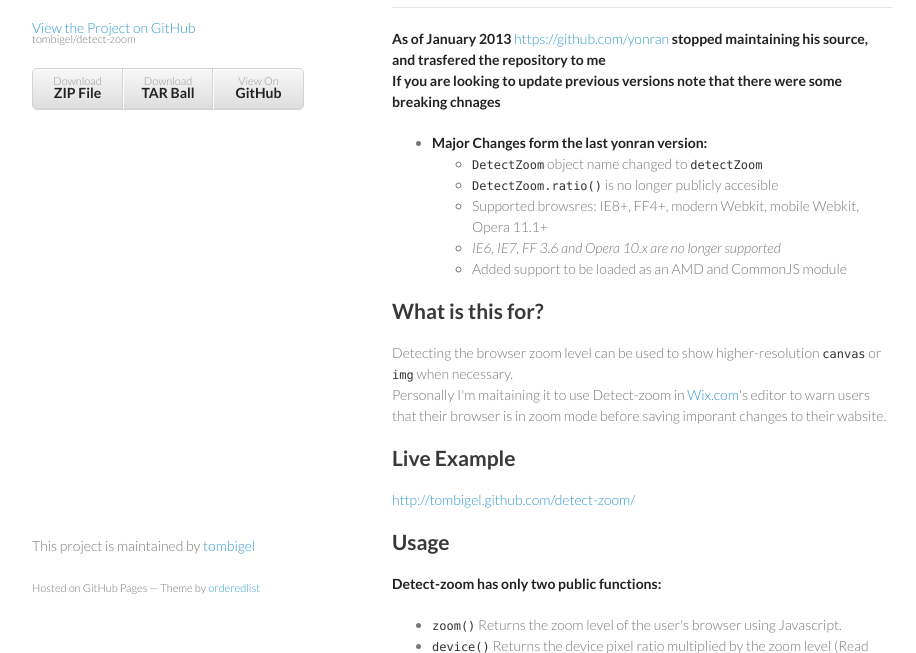
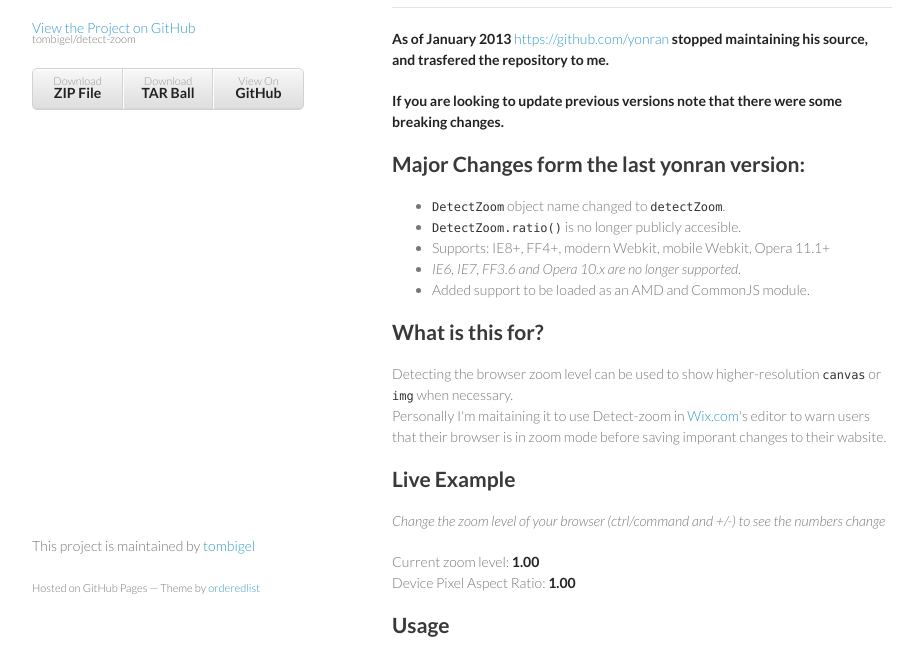
Before and after one commit to tombigel/detect-zoom, a plain HTML site: page index.html in a window 1280 px wide. Shown: the part 133-786 px from the top of the page, without its empty margins (178-1094 px from the left). Drawn offline with nearby package versions, Linux system fonts and the light colour scheme.

Commit message:
re-added files

```diff
--- a/index.html
+++ b/index.html
@@ -16,72 +16,93 @@
 <div class="wrapper">
     <header>
         <h1>Detect-zoom</h1>
+
         <p>Detect zoom level using Javascript</p>
 
-        <p class="view"><a href="https://github.com/tombigel/detect-zoom">View the Project on GitHub <small>tombigel/detect-zoom</small></a></p>
-
+        <p class="view">
+            <a href="https://github.com/tombigel/detect-zoom">View the Project on GitHub
+                <small>tombigel/detect-zoom</small>
+            </a></p>
 
         <ul>
-          <li><a href="https://github.com/tombigel/detect-zoom/zipball/master">Download <strong>ZIP File</strong></a></li>
-          <li><a href="https://github.com/tombigel/detect-zoom/tarball/master">Download <strong>TAR Ball</strong></a></li>
+            <li><a href="https://github.com/tombigel/detect-zoom/zipball/master">Download <strong>ZIP File</strong></a>
+            </li>
+            <li><a href="https://github.com/tombigel/detect-zoom/tarball/master">Download <strong>TAR Ball</strong></a>
+            </li>
             <li><a href="https://github.com/tombigel/detect-zoom">View On <strong>GitHub</strong></a></li>
         </ul>
     </header>
     <section>
         <h1>Cross Browser Zoom and Pixel Ratio Detector</h1>
 
-<hr><p><strong>As of January 2013 <a href="https://github.com/yonran">https://github.com/yonran</a> stopped maintaining his source, and trasfered the repository to me</strong><br><strong>If you are looking to update previous versions note that there were some breaking chnages</strong></p>
+        <hr>
+        <p>
+            <strong>As of January 2013
+                <a href="https://github.com/yonran">https://github.com/yonran</a> stopped maintaining his source, and trasfered the repository to me.</strong>
+        </p>
+        <p>
+            <strong>If you are looking to update previous versions note that there were some breaking changes.</strong>
+        </p>
+
+
+        <h2>Major Changes form the last yonran version:</h2>
+
+        <ul>
+            <li><code>DetectZoom</code> object name changed to <code>detectZoom</code>.</li>
+            <li><code>DetectZoom.ratio()</code> is no longer publicly accesible.</li>
+            <li>Supports: IE8+, FF4+, modern Webkit, mobile Webkit, Opera 11.1+</li>
+            <li><em>IE6, IE7, FF3.6 and Opera 10.x are no longer supported</em>.</li>
+            <li>Added support to be loaded as an AMD and CommonJS module.</li>
+        </ul>
+
+        <h2>What is this for?</h2>
+
+        <p>Detecting the browser zoom level can be used to show higher-resolution <code>canvas</code> or
+            <code>img</code> when necessary.<br>
+           Personally I'm maitaining it to use Detect-zoom in
+            <a href="http://wix.com">Wix.com</a>'s editor to warn users that their browser is in zoom mode before saving imporant changes to their wabsite.
+        </p>
+
+        <h2>Live Example </h2>
+
+        <p><em>Change the zoom level of your browser (ctrl/command and +/-) to see the numbers change</em></p>
+
+        <p>
+            Current zoom level: <strong class="example" id="zoom"></strong>
+            <br />
+            Device Pixel Aspect Ratio: <strong class="example" id="device"></strong>
+        </p>
+
+        <h2>Usage</h2>
+
+        <p><strong>Detect-zoom has only two public functions:</strong></p>
 
         <ul>
             <li>
-<strong>Major Changes form the last yonran version:</strong>
-
-<ul>
-<li>
-<code>DetectZoom</code> object name changed to <code>detectZoom</code>
+                <code>zoom()</code> Returns the zoom level of the user's browser using Javascript.<br>
             </li>
             <li>
-<code>DetectZoom.ratio()</code> is no longer publicly accesible<br>
+                <code>device()</code> Returns the device pixel ratio multiplied by the zoom level (Read
+                <a href="http://www.quirksmode.org/blog/archives/2012/07/more_about_devi.html">more about devicePixelRatio</a> at QuirksMode)
             </li>
-<li>Supported browsres: IE8+, FF4+, modern Webkit, mobile Webkit, Opera 11.1+</li>
-<li><em>IE6, IE7, FF 3.6 and Opera 10.x are no longer supported</em></li>
-<li>Added support to be loaded as an AMD and CommonJS module</li>
         </ul>
-</li>
-</ul><h2>What is this for?</h2>
-
-<p>Detecting the browser zoom level can be used to show higher-resolution <code>canvas</code> or <code>img</code> when necessary.<br>
-Personally I'm maitaining it to use Detect-zoom in <a href="http://wix.com">Wix.com</a>'s editor to warn users that their browser is in zoom mode before saving imporant changes to their wabsite.</p>
-
-<h2>Live Example </h2>
-
-<p><a href="http://tombigel.github.com/detect-zoom/">http://tombigel.github.com/detect-zoom/</a></p>
-
-<h2>Usage</h2>
-
-<p><strong>Detect-zoom has only two public functions:</strong>  </p>
-
-<ul>
-<li>
-<code>zoom()</code>   Returns the zoom level of the user's browser using Javascript.<br>
-</li>
-<li>
-<code>device()</code>   Returns the device pixel ratio multiplied by the zoom level (Read <a href="http://www.quirksmode.org/blog/archives/2012/07/more_about_devi.html">more about devicePixelRatio</a> at QuirksMode)</li>
-</ul><div class="highlight"><pre>    <span class="nt">&lt;script </span><span class="na">src=</span><span class="s">"detect-zoom.js"</span><span class="nt">&gt;&lt;/script&gt;</span>
+        <div class="highlight"><pre>    <span class="nt">&lt;script </span><span class="na">src=</span><span class="s">"detect-zoom.js"</span><span class="nt">&gt;&lt;/script&gt;</span>
     <span class="nt">&lt;script&gt;</span>
       <span class="kd">var</span> <span class="nx">zoom</span> <span class="o">=</span> <span class="nx">detectZoom</span><span class="p">.</span><span class="nx">zoom</span><span class="p">();</span>
       <span class="kd">var</span> <span class="nx">device</span> <span class="o">=</span> <span class="nx">detectZoom</span><span class="p">.</span><span class="nx">device</span><span class="p">();</span>
 
       <span class="nx">console</span><span class="p">.</span><span class="nx">log</span><span class="p">(</span><span class="nx">zoom</span><span class="p">,</span> <span class="nx">device</span><span class="p">);</span>
     <span class="nt">&lt;/script&gt;</span>
-</pre></div>
+</pre>
+        </div>
 
         <h2>AMD Usage</h2>
 
         <div class="highlight"><pre>    <span class="nx">require</span><span class="p">([</span><span class="s1">'detect-zoom'</span><span class="p">],</span> <span class="kd">function</span><span class="p">(</span><span class="nx">detectZoom</span><span class="p">){</span>
         <span class="kd">var</span> <span class="nx">zoom</span> <span class="o">=</span> <span class="nx">detectZoom</span><span class="p">.</span><span class="nx">zoom</span><span class="p">();</span>
     <span class="p">});</span>
-</pre></div>
+</pre>
+        </div>
 
         <h2>Help Needed</h2>
 
@@ -90,14 +111,33 @@ I need help testing different browsers, patches welcome.</em></strong></p>
 
         <h2>License</h2>
 
-<p>Detect-zoom is dual-licensed under the <a href="http://www.wtfpl.net/about/">WTFPL</a> and <a href="http://opensource.org/licenses/MIT">MIT</a> license, at the recipient's choice.</p>
+        <p>Detect-zoom is dual-licensed under the <a href="http://www.wtfpl.net/about/">WTFPL</a> and
+            <a href="http://opensource.org/licenses/MIT">MIT</a> license, at the recipient's choice.</p>
     </section>
     <footer>
         <p>This project is maintained by <a href="https://github.com/tombigel">tombigel</a></p>
-        <p><small>Hosted on GitHub Pages &mdash; Theme by <a href="https://github.com/orderedlist">orderedlist</a></small></p>
+
+        <p>
+            <small>Hosted on GitHub Pages &mdash; Theme by <a href="https://github.com/orderedlist">orderedlist</a>
+            </small>
+        </p>
     </footer>
 </div>
+
+<script src="//ajax.googleapis.com/ajax/libs/jquery/1.9.0/jquery.min.js"></script>
 <script src="javascripts/scale.fix.js"></script>
-
+<script src="javascripts/detect-zoom.js"></script>
+<script>
+    function refresh() {
+        var zoom = $('#zoom');
+        var device = $('#device');
+        zoom.text(window.detectZoom.zoom().toFixed(2));
+        device.text(window.detectZoom.device().toFixed(2));
+    }
+    $(document).ready(function () {
+        refresh();
+        $(window).on('resize', refresh);
+    });
+</script>
 </body>
 </html>
```
Lines whose indentation alone changed are shown as unchanged.
